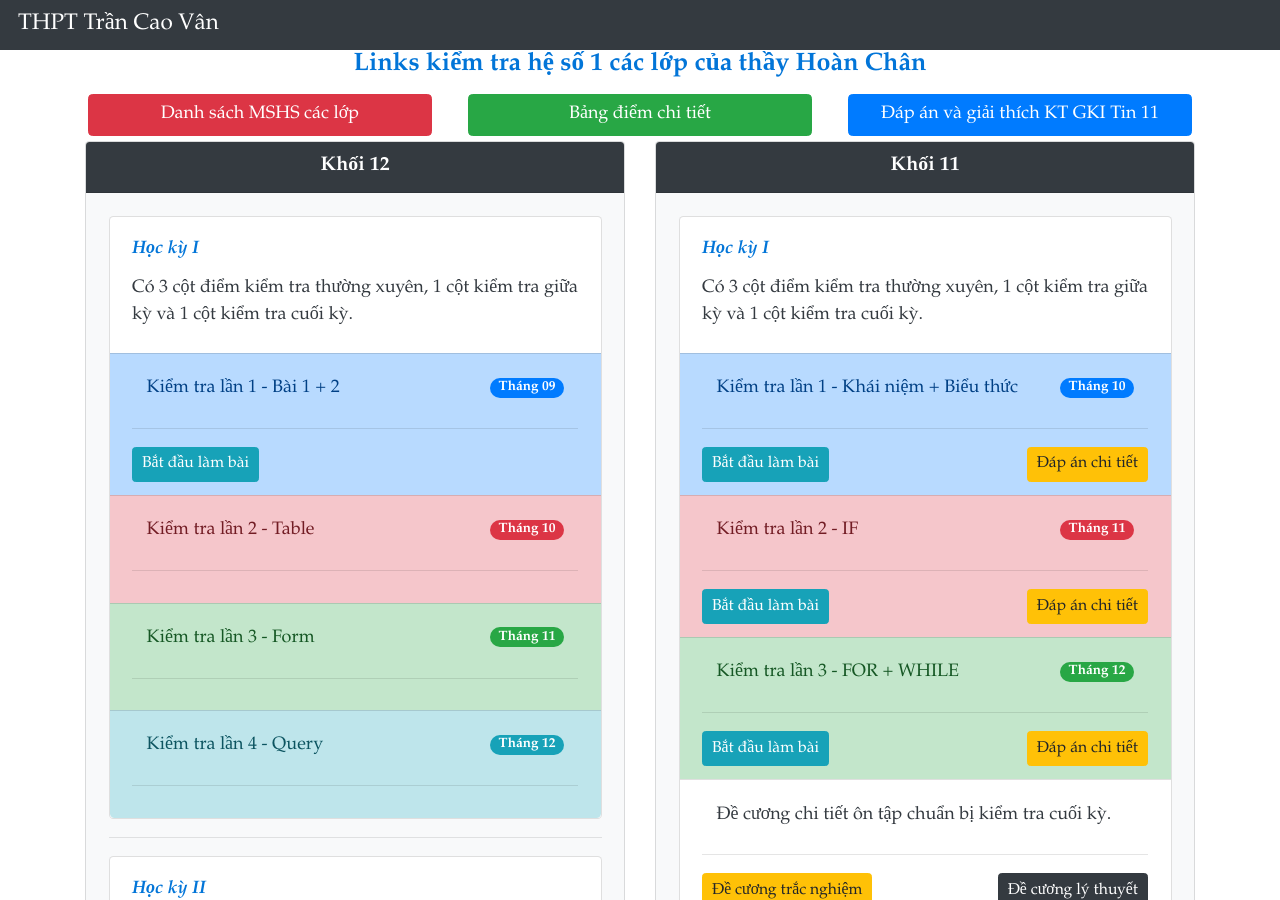
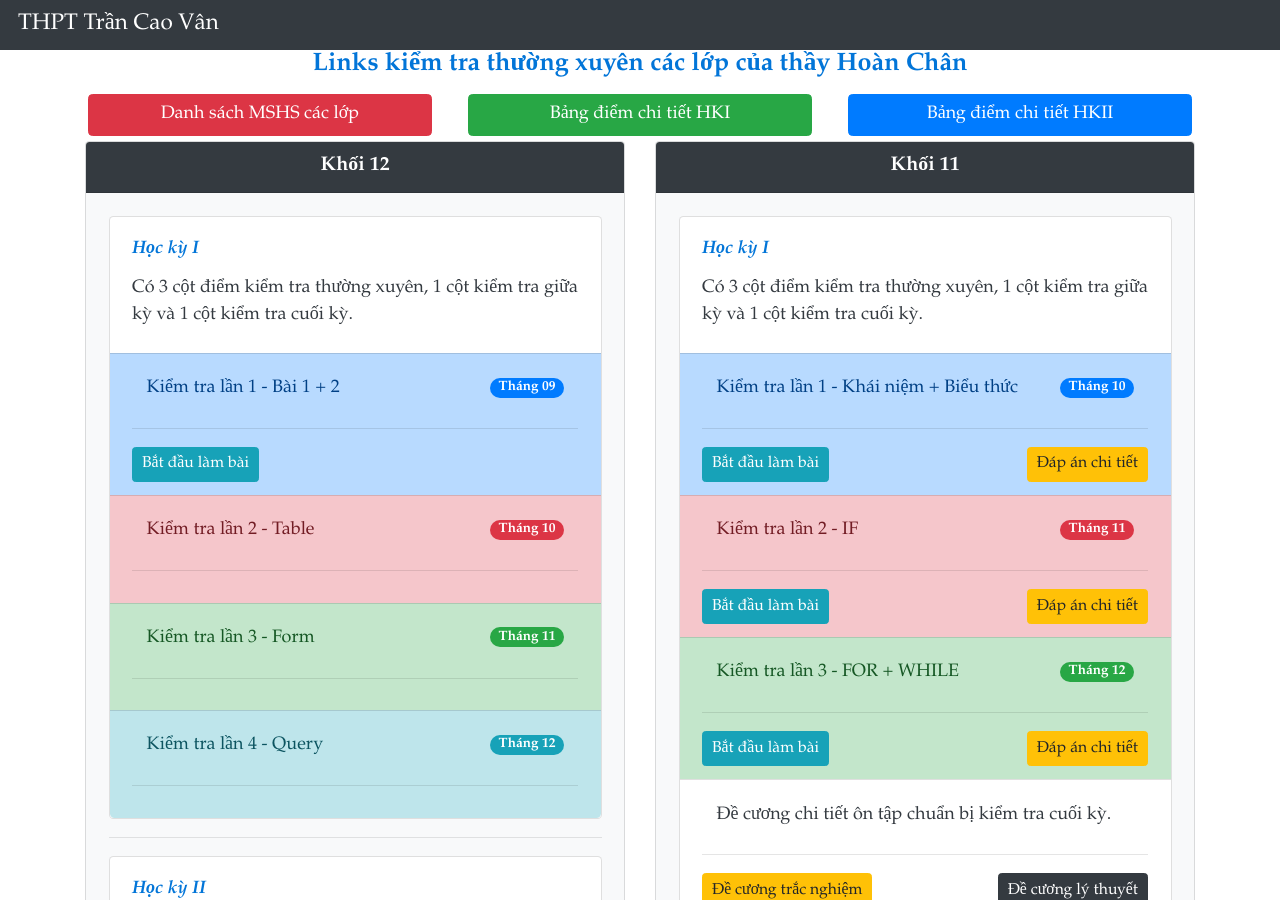
Before and after one commit to TCVan/tcvan.github.io, a Jekyll site: the page built from kt/tin.html, in a window 1280 px wide and 900 px high. Built offline with Jekyll 4.4.1, drawn with Linux system fonts in a browser that asks for light colours; nearby versions of some CDN libraries.

Commit message:
Cập nhật link xem điểm

```diff
--- a/kt/tin.html
+++ b/kt/tin.html
@@ -35,16 +35,16 @@
 </div>
 
 <div class="container" id="container">
-  <h2 class="text-center">Links kiểm tra hệ số 1 các lớp của thầy Hoàn Chân</h2>
+  <h2 class="text-center">Links kiểm tra thường xuyên các lớp của thầy Hoàn Chân</h2>
   <div class="row">
     <div class="col-lg-4 py-1 px-3">
       <a class="btn btn-block btn-danger" href="https://drive.google.com/file/d/19pAdYylCUXnQkhtwvbKG3XYG1b6hGx-i/view">Danh sách MSHS các lớp</a>
     </div>
     <div class="col-lg-4 py-1 px-3">
-      <a class="btn btn-block btn-success" href="https://www.dropbox.com/s/vprc3ib68pkag4g/B%E1%BA%A3ng%20%C4%91i%E1%BB%83m%20chi%20ti%E1%BA%BFt.xlsx?dl=0">Bảng điểm chi tiết</a>
+      <a class="btn btn-block btn-success" href="https://www.dropbox.com/s/vprc3ib68pkag4g/B%E1%BA%A3ng%20%C4%91i%E1%BB%83m%20chi%20ti%E1%BA%BFt.xlsx?dl=0">Bảng điểm chi tiết HKI</a>
     </div>
     <div class="col-lg-4 py-1 px-3">
-      <a class="btn btn-block btn-primary" href="https://c3tcvan-my.sharepoint.com/:w:/g/personal/lhchan_tcvan_edu_vn/EcrPDa1J6-tFmVE5W2nFbOwBwPTPhCxR4YIVMYQxvFY8CA?e=y10lmL">Đáp án và giải thích KT GKI Tin 11</a>
+      <a class="btn btn-block btn-primary" href="https://www.dropbox.com/s/1yrvfypb2szxmnn/B%E1%BA%A3ng%20%C4%91i%E1%BB%83m%20chi%20ti%E1%BA%BFt%20HKII.xlsx?dl=0">Bảng điểm chi tiết HKII</a>
     </div>
   </div>
   <div class="row" id="linksContainer">
```
